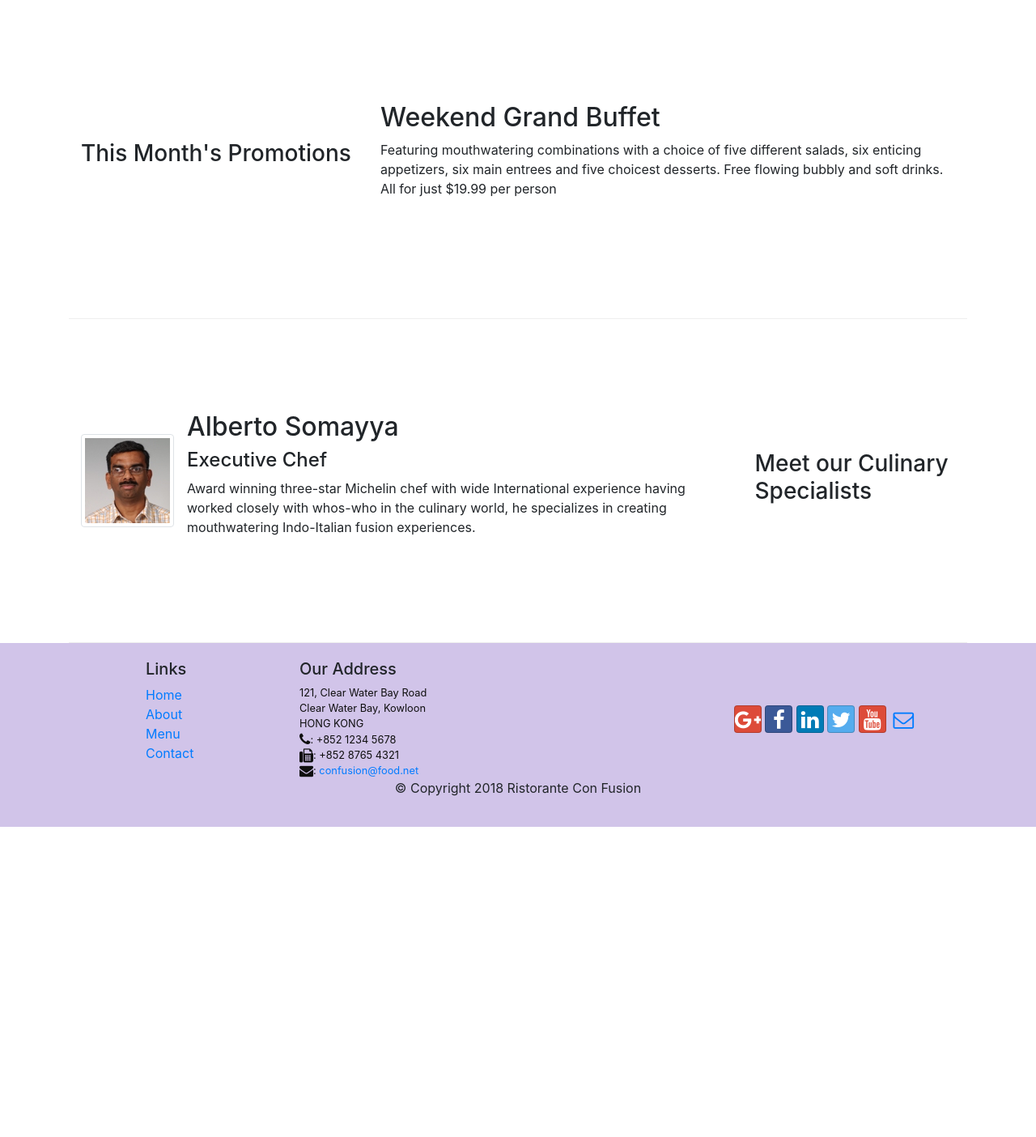
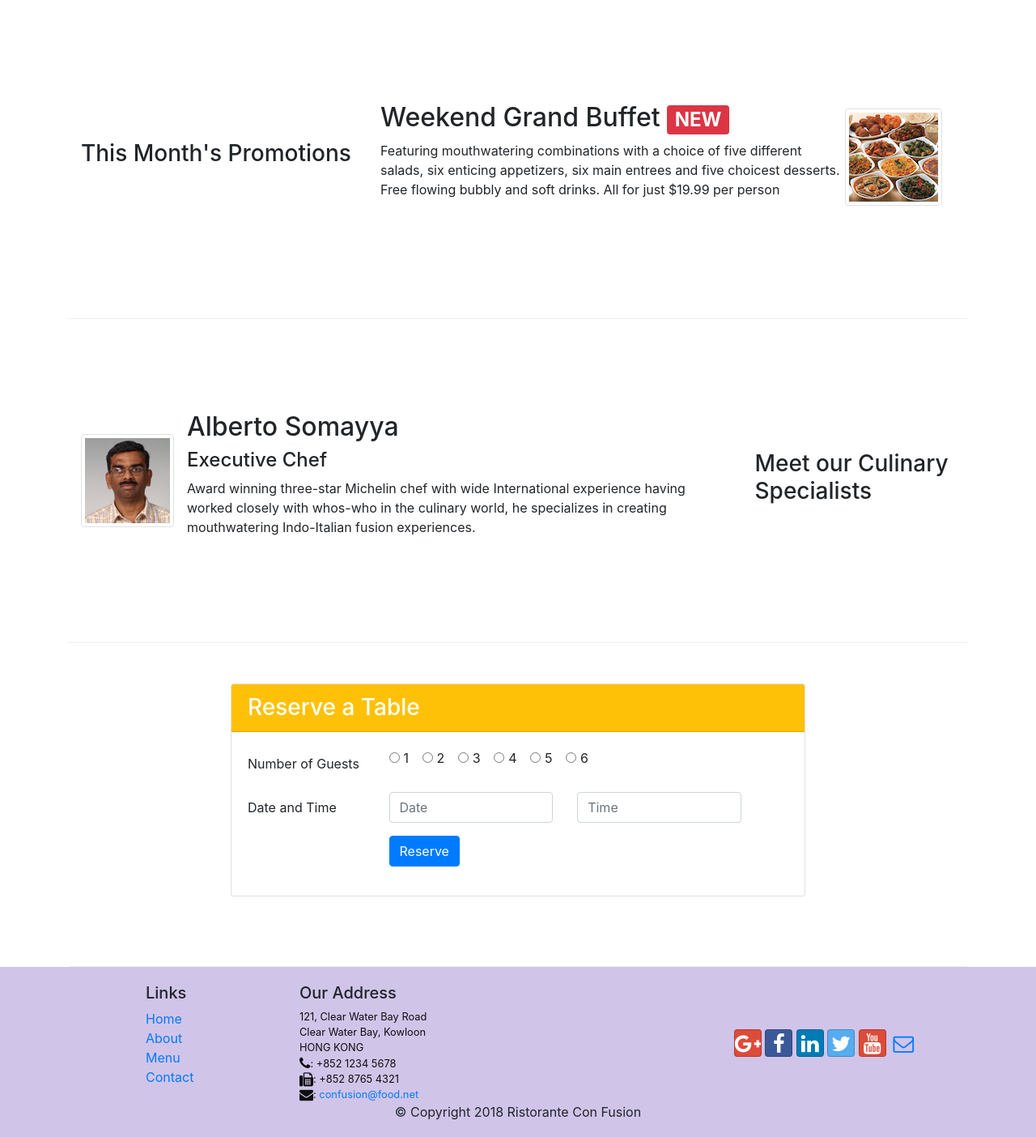
Before and after one commit to lesiukv/confusion, a website: page index.html in a window 1280 px wide. Shown: the part 740-2144 px from the top of the page at 81% size. Before the commit the page ends 1761 px from the top, so only its background shows below. Drawn offline with nearby package versions, Linux system fonts and the light colour scheme.

Commit message:
Assignment 2

```diff
--- a/index.html
+++ b/index.html
@@ -45,6 +45,9 @@
                 <div class="col-12 col-sm align-self-center">
                     <img src="img/logo.png" class="img-fluid">
                 </div>
+                <div class="col-12 col-sm align-self-center">
+                    <a type="button" role="button" class="btn btn-sm btn-warning btn-block" href="#reserveATable">Reserve Table</a>
+                </div>
             </div>
         </div>
     </header>
@@ -56,10 +59,10 @@
             </div>
             <div class="col col-sm order-sm-first col-md">
                 <div class="media">
-                    <img class="d-flex mr-3 img-thumbnail align-self-center"
-                            src="img/uthappizza.png" alt="Uthappizza">
+                    <img class="d-flex mr-3 img-thumbnail align-self-center" src="img/uthappizza.png" alt="Uthappizza">
                     <div class="media-body">
-                        <h2 class="mt-0">Uthappizza</h2>
+                        <h2 class="mt-0">Uthappizza <span class="badge badge-danger">HOT</span> <span
+                                class="badge badge-pill badge-secondary">$4.99</span></h2>
                         <p class="d-none d-sm-block">A unique combination of Indian Uthappam (pancake) and
                             Italian pizza, topped with Cerignola olives, ripe vine
                             cherry tomatoes, Vidalia onion, Guntur chillies and
@@ -74,11 +77,20 @@
             <div class="col-12 col-sm-4">
                 <h3>This Month's Promotions</h3>
             </div>
+
             <div class="col-12 col-sm">
-                <h2>Weekend Grand Buffet</h2>
-                <p>Featuring mouthwatering combinations with a choice of five different salads, six enticing appetizers,
-                    six main entrees and five choicest desserts. Free flowing bubbly and soft drinks. All for just
-                    $19.99 per person </p>
+                <div class="media">
+                    <div class="media-body">
+                        <h2 class="mt-0">Weekend Grand Buffet <span class="badge badge-danger">NEW</span></h2>
+                        <p class="d-none d-sm-block">Featuring mouthwatering combinations with a choice of five
+                            different salads, six enticing
+                            appetizers,
+                            six main entrees and five choicest desserts. Free flowing bubbly and soft drinks. All for
+                            just
+                            $19.99 per person </p>
+                    </div>
+                    <img class="d-flex mr-3 img-thumbnail align-self-center" src="img/buffet.png" alt="Buffet">
+                </div>
             </div>
         </div>
 
@@ -86,10 +98,11 @@
             <div class="col-12 col-sm-4 order-sm-last col-md-3">
                 <h3>Meet our Culinary Specialists</h3>
             </div>
+
             <div class="col col-sm order-sm-first col-md">
                 <div class="media">
-                    <img class="d-flex mr-3 img-thumbnail align-self-center"
-                            src="img/alberto.png" alt="Alberto Somayya">
+                    <img class="d-flex mr-3 img-thumbnail align-self-center" src="img/alberto.png"
+                        alt="Alberto Somayya">
                     <div class="media-body">
                         <h2 class="mt-0">Alberto Somayya</h2>
                         <h4>Executive Chef</h4>
@@ -97,7 +110,73 @@
                             International experience having worked closely with
                             whos-who in the culinary world, he specializes in
                             creating mouthwatering Indo-Italian fusion experiences.
-                            </p>
+                        </p>
+                    </div>
+                </div>
+            </div>
+        </div>
+
+        <div class="row row-content justify-content-sm-center">
+            <div class="col-12 col-sm-8">
+                <div class="card" id="reserveATable">
+                    <h3 class="card-header bg-warning text-white">Reserve a Table</h3>
+                    <div class="card-body">
+                        <form>
+                            <div class="form-group row">
+                                <label for="numberOfGuests" class="col-md-3 col-form-label">Number of
+                                    Guests</label>
+                                <div class="col-12 col-md-9">
+                                    <div class="form-check form-check-inline">
+                                        <input class="form-check-input" type="radio" name="numberOfGuests"
+                                            id="inlineRadio1" value="option1">
+                                        <label class="form-check-label" for="inlineRadio1">1</label>
+                                    </div>
+                                    <div class="form-check form-check-inline">
+                                        <input class="form-check-input" type="radio" name="numberOfGuests"
+                                            id="inlineRadio2" value="option2">
+                                        <label class="form-check-label" for="inlineRadio2">2</label>
+                                    </div>
+                                    <div class="form-check form-check-inline">
+                                        <input class="form-check-input" type="radio" name="numberOfGuests"
+                                            id="inlineRadio3" value="option3">
+                                        <label class="form-check-label" for="inlineRadio2">3</label>
+                                    </div>
+                                    <div class="form-check form-check-inline">
+                                        <input class="form-check-input" type="radio" name="numberOfGuests"
+                                            id="inlineRadio4" value="option4">
+                                        <label class="form-check-label" for="inlineRadio2">4</label>
+                                    </div>
+                                    <div class="form-check form-check-inline">
+                                        <input class="form-check-input" type="radio" name="numberOfGuests"
+                                            id="inlineRadio5" value="option5">
+                                        <label class="form-check-label" for="inlineRadio2">5</label>
+                                    </div>
+                                    <div class="form-check form-check-inline">
+                                        <input class="form-check-input" type="radio" name="numberOfGuests"
+                                            id="inlineRadio6" value="option6">
+                                        <label class="form-check-label" for="inlineRadio2">6</label>
+                                    </div>
+                                </div>
+                            </div>
+
+                            <div class="form-group row">
+                                <label for="dateAndTime" class="col-md-3 col-form-label">Date and Time</label>
+                                <div class="col-12 col-md-4">
+                                    <input type="text" class="form-control" id="date" neme="dateAndTime"
+                                        placeholder="Date">
+                                </div>
+                                <div class="col-12 col-md-4">
+                                    <input type="text" class="form-control" id="time" neme="dateAndTime"
+                                        placeholder="Time">
+                                </div>
+                            </div>
+
+                            <div class="form-group row">
+                                <div class="offset-md-3 col-md-10">
+                                    <button type="submit" class="btn btn-primary">Reserve</button>
+                                </div>
+                            </div>
+                        </form>
                     </div>
                 </div>
             </div>
@@ -116,6 +195,7 @@
                         <li><a href="#">Contact</a></li>
                     </ul>
                 </div>
+
                 <div class="col-7 col-sm-5">
                     <h5>Our Address</h5>
                     <address>
@@ -128,6 +208,7 @@
                         <a href="mailto:confusion@food.net">confusion@food.net</a>
                     </address>
                 </div>
+
                 <div class="col-12 col-sm-4 align-self-center">
                     <div class="text-center">
                         <a class="btn btn-social-icon btn-google" href="http://google.com/+"><i
@@ -144,6 +225,7 @@
                     </div>
                 </div>
             </div>
+
             <div class="row justify-content-center">
                 <div class="col-auto">
                     <p>© Copyright 2018 Ristorante Con Fusion</p>
```
